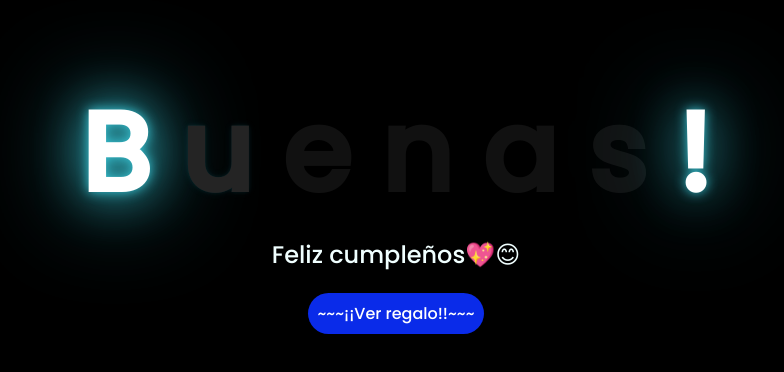
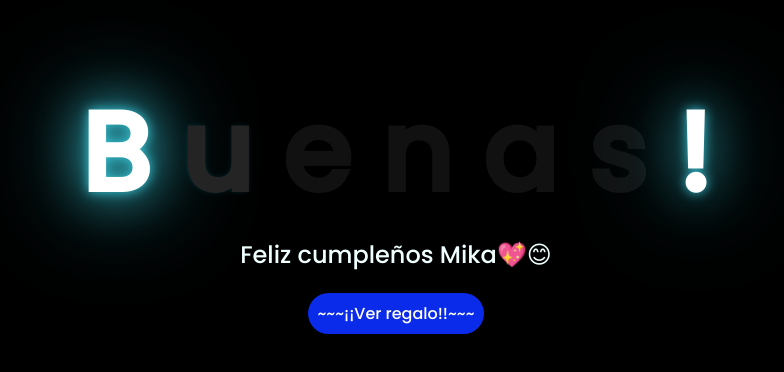
Before and after one commit to Solo-Bruno/Solo-Bruno.github.io, a plain HTML site: page index.html in a window 1280 px wide. Shown: the part 134-506 px from the top of the page, without its empty margins (252-1036 px from the left). Drawn offline with Linux system fonts and the light colour scheme.

Commit message:
Update index.html
Mas personalizacion

```diff
--- a/index.html
+++ b/index.html
@@ -21,7 +21,7 @@
         <span>!</span>
     </div>
     <div class="description">
-        <span>Feliz cumpleños💖😊</span>
+        <span>Feliz cumpleños Mika💖😊</span>
     </div>
     <div class="button">
         <button class="botones">
```
